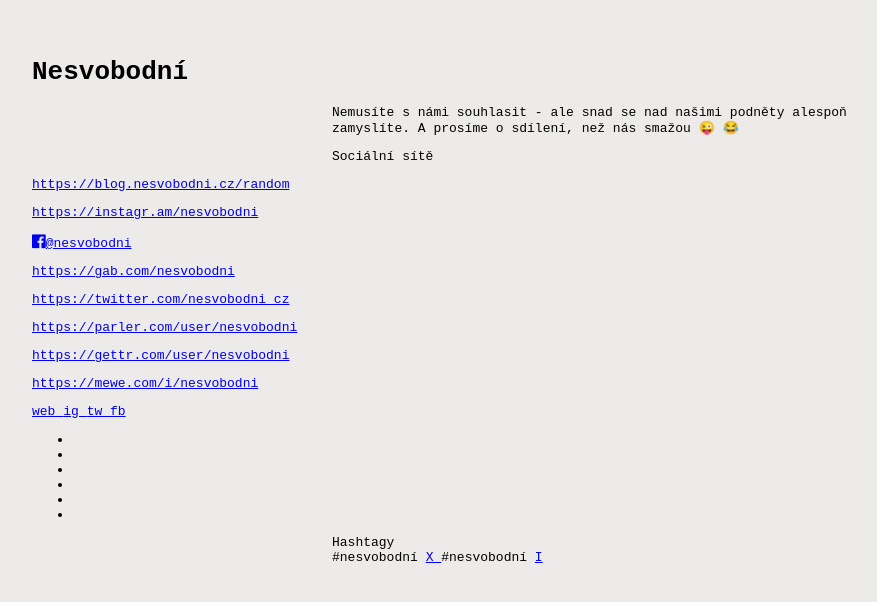
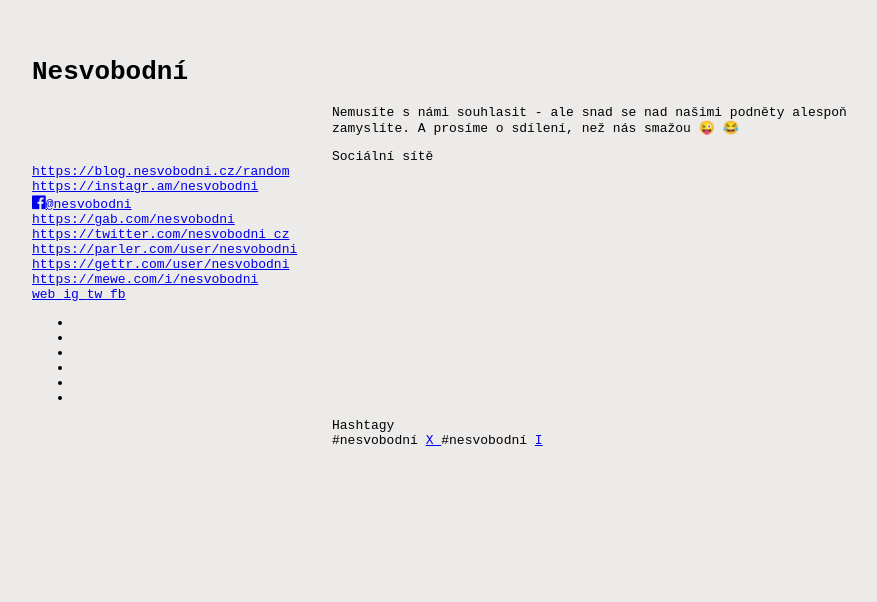
Before and after one commit to nesvobodni/nesvobodni.github.io, a website with bundled scripts: page index.html in a window 1280 px wide. Shown: the whole page, without its empty margins (8-885 px from the left). Built offline with nearby package versions, Linux system fonts and the light colour scheme.

Commit message:
Update index.html

```diff
--- a/index.html
+++ b/index.html
@@ -102,17 +102,17 @@
     <div class="content"><p>Nemusíte s námi souhlasit - ale snad se nad našimi podněty alespoň zamyslíte. A prosíme o sdílení, než nás smažou 😜 😂</p>    </div>
 
 
-    <div class="content">Sociální sítě<br></div>
+    <div class="content">Sociální sítě<br/></div>
     <div>
-            <p><a href="https://blog.nesvobodni.cz/random" target="_blank">https://blog.nesvobodni.cz/random</a></p>
-            <p><a href="https://instagr.am/nesvobodni" target="_blank">https://instagr.am/nesvobodni</a></p>
-            <p><a href="https://fb.com/nesvobodni" target="_blank">
-              <i class="fa fa-facebook-official"></i>@nesvobodni</a></p>
-            <p><a href="https://gab.com/nesvobodni" target="_blank">https://gab.com/nesvobodni</a></p>
-            <p><a href="https://twitter.com/nesvobodni_cz" target="_blank">https://twitter.com/nesvobodni_cz</a></p>
-            <p><a href="https://parler.com/user/nesvobodni" target="_blank">https://parler.com/user/nesvobodni</a></p>
-            <p><a href="https://gettr.com/user/nesvobodni" target="_blank">https://gettr.com/user/nesvobodni</a></p>
-            <p><a href="https://mewe.com/i/nesvobodni" target="_blank">https://mewe.com/i/nesvobodni</a></p>
+            <a href="https://blog.nesvobodni.cz/random" target="_blank">https://blog.nesvobodni.cz/random</a><br />
+            <a href="https://instagr.am/nesvobodni" target="_blank">https://instagr.am/nesvobodni</a><br />
+            <a href="https://fb.com/nesvobodni" target="_blank">
+              <i class="fa fa-facebook-official"></i>@nesvobodni</a><br />
+            <a href="https://gab.com/nesvobodni" target="_blank">https://gab.com/nesvobodni</a><br />
+            <a href="https://twitter.com/nesvobodni_cz" target="_blank">https://twitter.com/nesvobodni_cz</a><br />
+            <a href="https://parler.com/user/nesvobodni" target="_blank">https://parler.com/user/nesvobodni</a><br />
+            <a href="https://gettr.com/user/nesvobodni" target="_blank">https://gettr.com/user/nesvobodni</a><br />
+            <a href="https://mewe.com/i/nesvobodni" target="_blank">https://mewe.com/i/nesvobodni</a><br />
     </div>
 
         <a href="https://nesvobodni.cz"> web </a>
```
